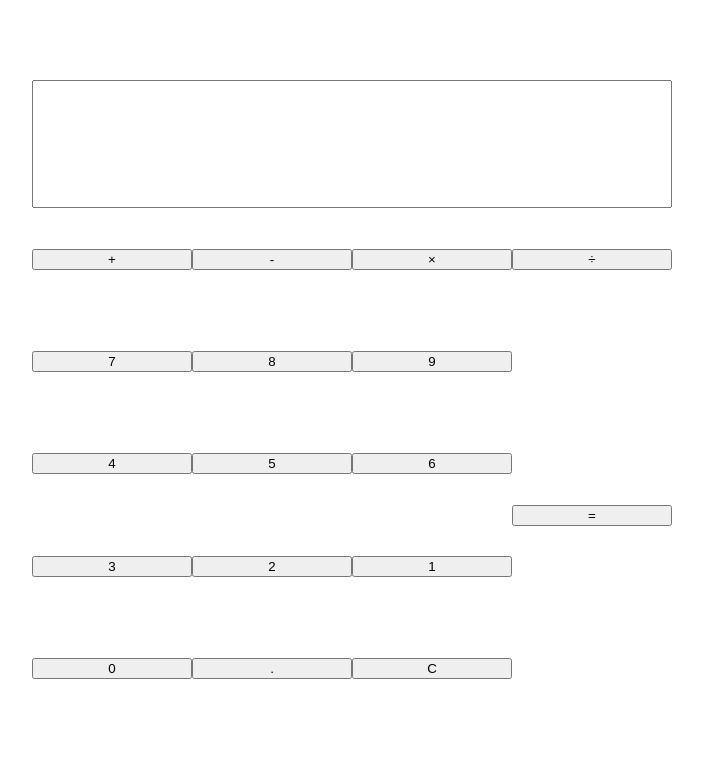
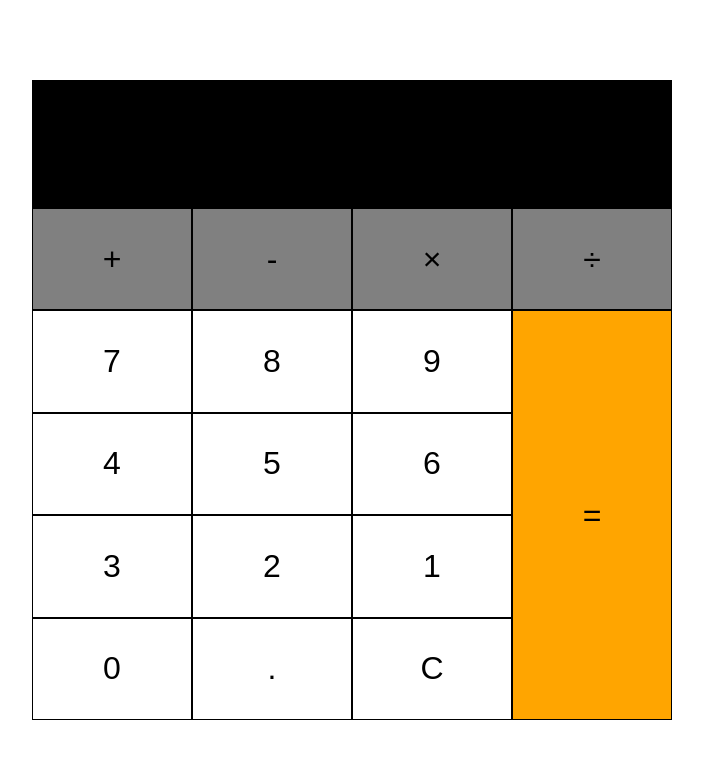
Before and after one commit to stjeandan-swc/JSCalculator, a plain HTML site: page index.html in a window 1280 px wide. Shown: the whole page, without its empty margins (288-991 px from the left). Drawn offline with Linux system fonts and the light colour scheme.

Commit message:
basic styling completed.

```diff
--- a/index.html
+++ b/index.html
@@ -12,31 +12,31 @@
         <table>
           <tbody>
             <tr>
-              <td><input class="btn" type="button" value="+"></td>
-              <td><input class="btn" type="button" value="-"></td>
-              <td><input class="btn" type="button" value="&times"></td>
-              <td><input class="btn" type="button" value="&divide"></td>
+              <td><input class="btn color-bg-grey" type="button" value="+"></td>
+              <td><input class="btn color-bg-grey" type="button" value="-"></td>
+              <td><input class="btn color-bg-grey" type="button" value="&times"></td>
+              <td><input class="btn color-bg-grey" type="button" value="&divide"></td>
             </tr>
             <tr>
-              <td><input class="btn" type="button" value="7"></td>
-              <td><input class="btn" type="button" value="8"></td>
-              <td><input class="btn" type="button" value="9"></td>
+              <td><input class="btn color-bg-white" type="button" value="7"></td>
+              <td><input class="btn color-bg-white" type="button" value="8"></td>
+              <td><input class="btn color-bg-white" type="button" value="9"></td>
               <td rowspan="4"><input class="btn" type="button" value="="></td>
             </tr>
             <tr>
-              <td><input class="btn" type="button" value="4"></td>
-              <td><input class="btn" type="button" value="5"></td>
-              <td><input class="btn" type="button" value="6"></td>
+              <td><input class="btn color-bg-white" type="button" value="4"></td>
+              <td><input class="btn color-bg-white" type="button" value="5"></td>
+              <td><input class="btn color-bg-white" type="button" value="6"></td>
             </tr>
             <tr>
-              <td><input class="btn" type="button" value="3"></td>
-              <td><input class="btn" type="button" value="2"></td>
-              <td><input class="btn" type="button" value="1"></td>
+              <td><input class="btn color-bg-white" type="button" value="3"></td>
+              <td><input class="btn color-bg-white" type="button" value="2"></td>
+              <td><input class="btn color-bg-white" type="button" value="1"></td>
             </tr>
             <tr>
-              <td><input class="btn" type="button" value="0"></td>
-              <td><input class="btn" type="button" value="."></td>
-              <td><input class="btn" type="button" value="C"></td>
+              <td><input class="btn color-bg-white" type="button" value="0"></td>
+              <td><input class="btn color-bg-white" type="button" value="."></td>
+              <td><input class="btn color-bg-white" type="button" value="C"></td>
             </tr>
           </tbody>
         </table>
--- a/styles.css
+++ b/styles.css
@@ -1,27 +1,6 @@
 html, body {
   margin: 0px;
   padding: 0px;
-}
-
-.grid-container {
-  display: grid;
-  grid-template-columns: 25% 50% 25%;
-  grid-template-rows: 10vh 80vh 10vh;
-}
-
-.calculator {
-  grid-column: 2/3;
-  grid-row: 2/3;
-  justify-self: center;
-  align-self: center;
-
-  width: 100%;
-  height: 100%;
-}
-
-.textview {
-  width: 100%;
-  height: 20%;
 }
 
 form {
@@ -45,6 +24,54 @@ td {
   height: 16%;
 }
 
+input[type="button"] {
+  border: 1px solid black;
+}
+
+td[rowspan] .btn {
+  background-color: orange;
+}
+
+.grid-container {
+  display: grid;
+  grid-template-columns: 10% 15% 50% 15% 10%;
+  grid-template-rows: 10vh 80vh 10vh;
+}
+
+.calculator {
+  grid-column: 3/4;
+  grid-row: 2/3;
+  justify-self: center;
+  align-self: center;
+
+  width: 100%;
+  height: 100%;
+}
+
+.textview {
+  width: 100%;
+  height: 20%;
+  background-color: black;
+  color: white;
+  border: none;
+}
+
 .btn {
   width: 100%;
+  height: 100%;
+  font-size: 2rem;
 }
+
+.color-bg-white {
+  background-color: white;
+}
+
+.color-bg-grey {
+  background-color: grey;
+}
+
+@media only screen and (max-width: 768px) {
+  .calculator {
+    grid-column: 2/5;
+  }
+}
```
